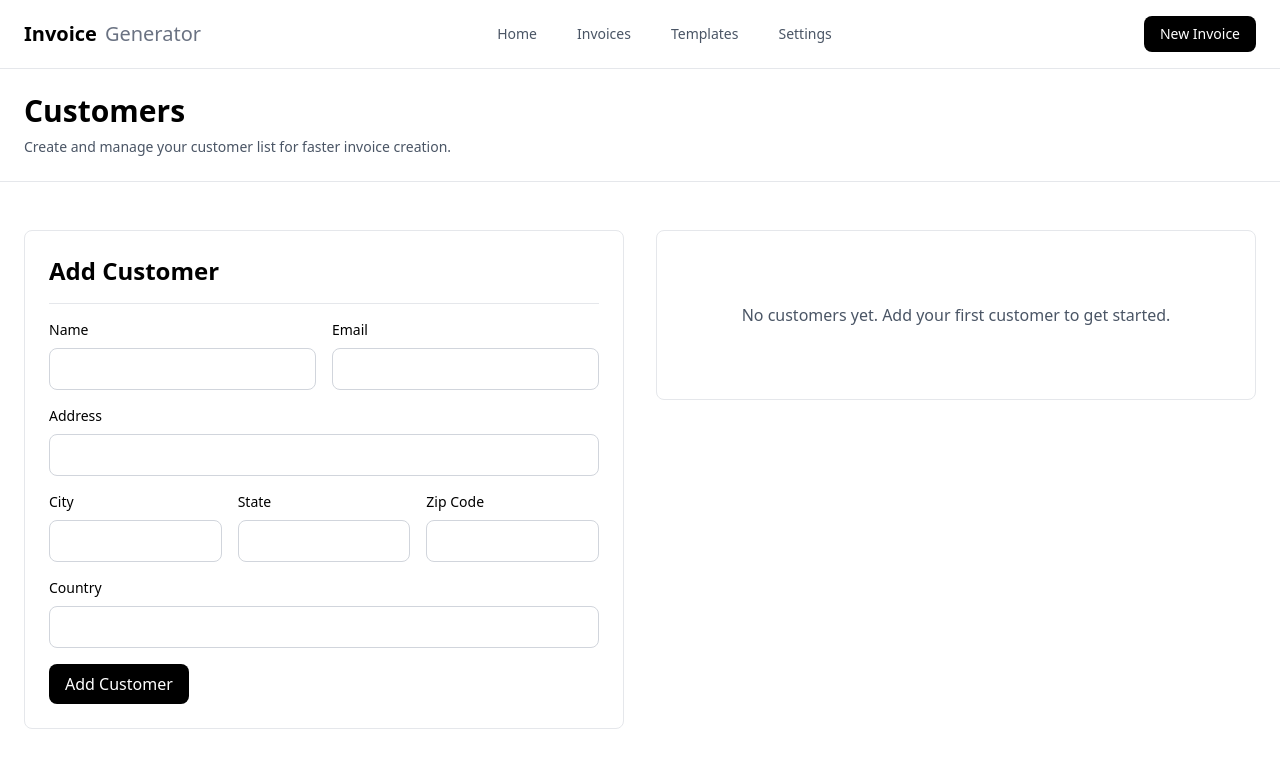
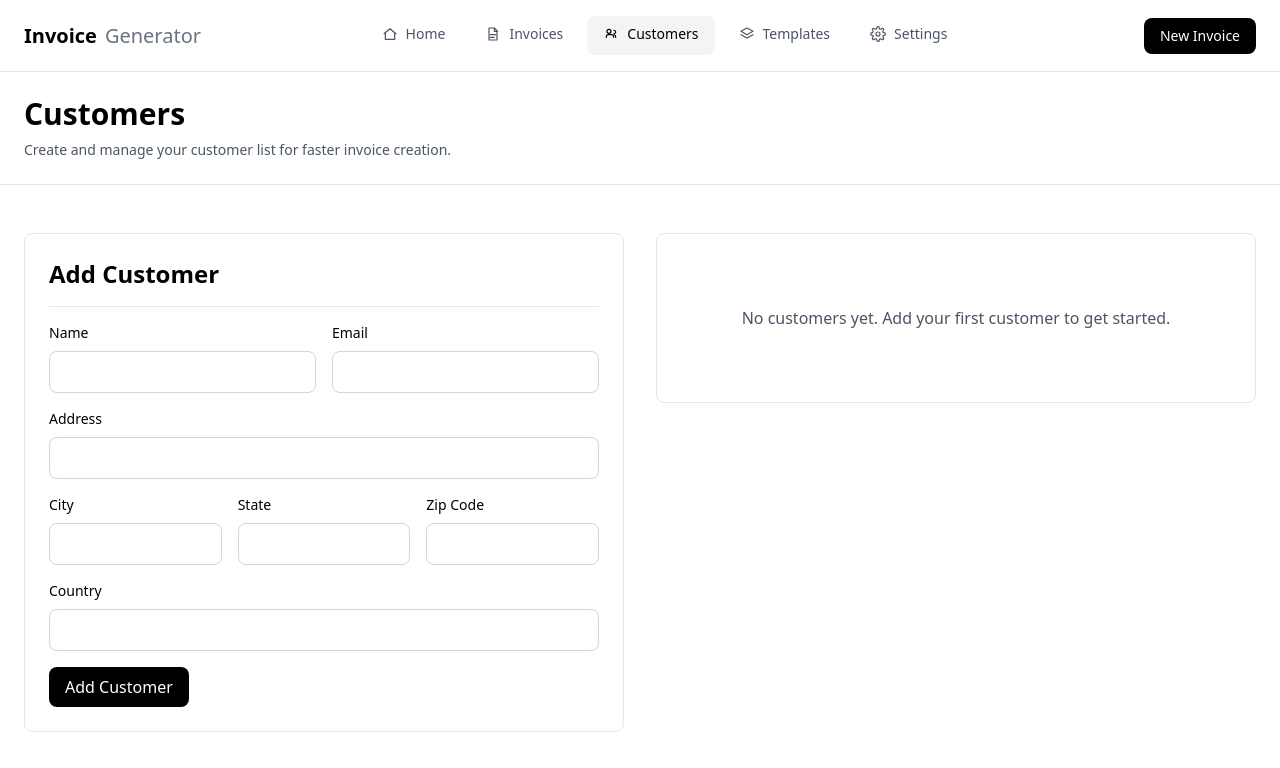
Before and after one commit to codejagaban/invoice-generator, a Next.js app: page /customers in a window 1280 px wide. Shown: the top 768 px of the page. Built offline with nearby package versions, Linux system fonts and the light colour scheme.

Commit message:
feat: enhance Navigation component with icons for better user experience

```diff
--- a/app/components/Navigation.tsx
+++ b/app/components/Navigation.tsx
@@ -14,11 +14,94 @@ export default function Navigation() {
   };
 
   const navItems = [
-    { href: "/", label: "Home" },
-    { href: "/invoices", label: "Invoices" },
-    { href: "/templates", label: "Templates" },
-    { href: "/company", label: "Settings" },
-  ];
+    { href: "/", label: "Home", icon: "home" },
+    { href: "/invoices", label: "Invoices", icon: "file" },
+    { href: "/customers", label: "Customers", icon: "users" },
+    { href: "/templates", label: "Templates", icon: "layers" },
+    { href: "/company", label: "Settings", icon: "settings" },
+  ] as const;
+
+  const icons = {
+    home: (
+      <svg
+        aria-hidden="true"
+        viewBox="0 0 24 24"
+        className="h-4 w-4"
+        fill="none"
+        stroke="currentColor"
+        strokeWidth="1.8"
+        strokeLinecap="round"
+        strokeLinejoin="round"
+      >
+        <path d="M3 11.5 12 4l9 7.5" />
+        <path d="M5 10.5V20h14v-9.5" />
+      </svg>
+    ),
+    file: (
+      <svg
+        aria-hidden="true"
+        viewBox="0 0 24 24"
+        className="h-4 w-4"
+        fill="none"
+        stroke="currentColor"
+        strokeWidth="1.8"
+        strokeLinecap="round"
+        strokeLinejoin="round"
+      >
+        <path d="M6 3h8l4 4v14H6z" />
+        <path d="M14 3v5h5" />
+        <path d="M8 13h8" />
+        <path d="M8 17h6" />
+      </svg>
+    ),
+    users: (
+      <svg
+        aria-hidden="true"
+        viewBox="0 0 24 24"
+        className="h-4 w-4"
+        fill="none"
+        stroke="currentColor"
+        strokeWidth="1.8"
+        strokeLinecap="round"
+        strokeLinejoin="round"
+      >
+        <path d="M16 17v-1a3 3 0 0 0-3-3H8a3 3 0 0 0-3 3v1" />
+        <circle cx="9" cy="8" r="3" />
+        <path d="M19 17v-1a3 3 0 0 0-2-2.8" />
+        <path d="M16.5 6.5a2.5 2.5 0 1 1 0 5" />
+      </svg>
+    ),
+    layers: (
+      <svg
+        aria-hidden="true"
+        viewBox="0 0 24 24"
+        className="h-4 w-4"
+        fill="none"
+        stroke="currentColor"
+        strokeWidth="1.8"
+        strokeLinecap="round"
+        strokeLinejoin="round"
+      >
+        <path d="m12 3 9 5-9 5-9-5 9-5z" />
+        <path d="m3 13 9 5 9-5" />
+      </svg>
+    ),
+    settings: (
+      <svg
+        aria-hidden="true"
+        viewBox="0 0 24 24"
+        className="h-4 w-4"
+        fill="none"
+        stroke="currentColor"
+        strokeWidth="1.8"
+        strokeLinecap="round"
+        strokeLinejoin="round"
+      >
+        <circle cx="12" cy="12" r="3" />
+        <path d="M19.4 15a1.7 1.7 0 0 0 .3 1.8l.1.1a2 2 0 1 1-2.8 2.8l-.1-.1a1.7 1.7 0 0 0-1.8-.3 1.7 1.7 0 0 0-1 1.5V21a2 2 0 1 1-4 0v-.2a1.7 1.7 0 0 0-1-1.5 1.7 1.7 0 0 0-1.8.3l-.1.1a2 2 0 1 1-2.8-2.8l.1-.1a1.7 1.7 0 0 0 .3-1.8 1.7 1.7 0 0 0-1.5-1H3a2 2 0 1 1 0-4h.2a1.7 1.7 0 0 0 1.5-1 1.7 1.7 0 0 0-.3-1.8l-.1-.1a2 2 0 1 1 2.8-2.8l.1.1a1.7 1.7 0 0 0 1.8.3 1.7 1.7 0 0 0 1-1.5V3a2 2 0 1 1 4 0v.2a1.7 1.7 0 0 0 1 1.5 1.7 1.7 0 0 0 1.8-.3l.1-.1a2 2 0 1 1 2.8 2.8l-.1.1a1.7 1.7 0 0 0-.3 1.8 1.7 1.7 0 0 0 1.5 1H21a2 2 0 1 1 0 4h-.2a1.7 1.7 0 0 0-1.4 1z" />
+      </svg>
+    ),
+  };
 
   return (
     <header className="border-b border-gray-200 dark:border-gray-800 bg-white dark:bg-black sticky top-0 z-50">
@@ -45,7 +128,10 @@ export default function Navigation() {
                   : "text-gray-600 hover:text-black hover:bg-gray-50 dark:text-gray-400 dark:hover:text-white dark:hover:bg-gray-900"
               }`}
             >
-              {item.label}
+              <span className="inline-flex items-center gap-2">
+                {icons[item.icon]}
+                {item.label}
+              </span>
             </Link>
           ))}
         </div>
```
